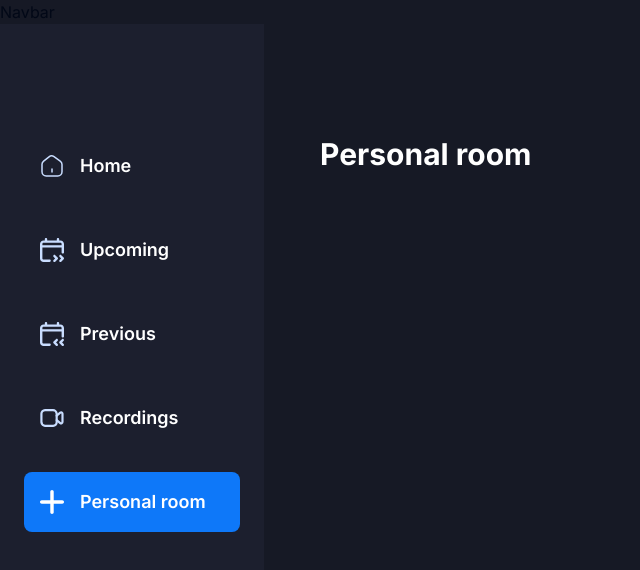
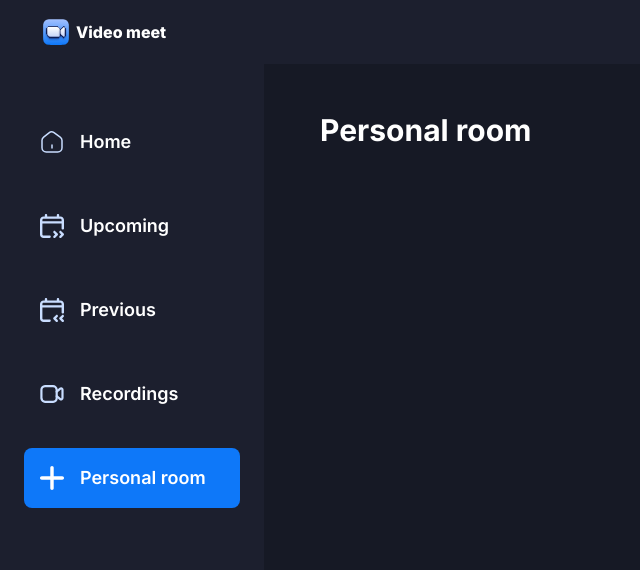
Before and after one commit to Srivatsav-K/video-meet, a Next.js app: page /personal-room in a window 1280 px wide. Shown: the top 570 px of the page, without its empty margins (0-640 px from the left). Built offline with nearby package versions, Linux system fonts and the light colour scheme.

Commit message:
add navbar

```diff
--- a/src/app/(root)/(home)/layout.tsx
+++ b/src/app/(root)/(home)/layout.tsx
@@ -1,10 +1,11 @@
+import Navbar from "@/components/Navbar";
 import Sidebar from "@/components/Sidebar";
 import { ReactNode } from "react";
 
 const HomeLayout = ({ children }: { children: ReactNode }) => {
   return (
     <main className="relative">
-      Navbar{" "}
+      <Navbar />
       <div className="flex">
         <Sidebar />
 
--- /dev/null
+++ b/src/components/Navbar.tsx
@@ -0,0 +1,23 @@
+import Image from "next/image";
+import Link from "next/link";
+
+const Navbar = () => {
+  return (
+    <nav className="fixed z-50 flex w-full justify-between bg-dark-1 px-6 py-4 lg:px-10">
+      <Link href={"/"} className="flex items-center gap-1">
+        <Image
+          src={"/icons/logo.svg"}
+          alt="video meet logo"
+          width={32}
+          height={32}
+          className="max-sm:size-10"
+        />
+
+        <p className="tesxt-[26px] font-extrabold text-white max-sm:hidden">
+          Video meet
+        </p>
+      </Link>
+    </nav>
+  );
+};
+export default Navbar;
```
